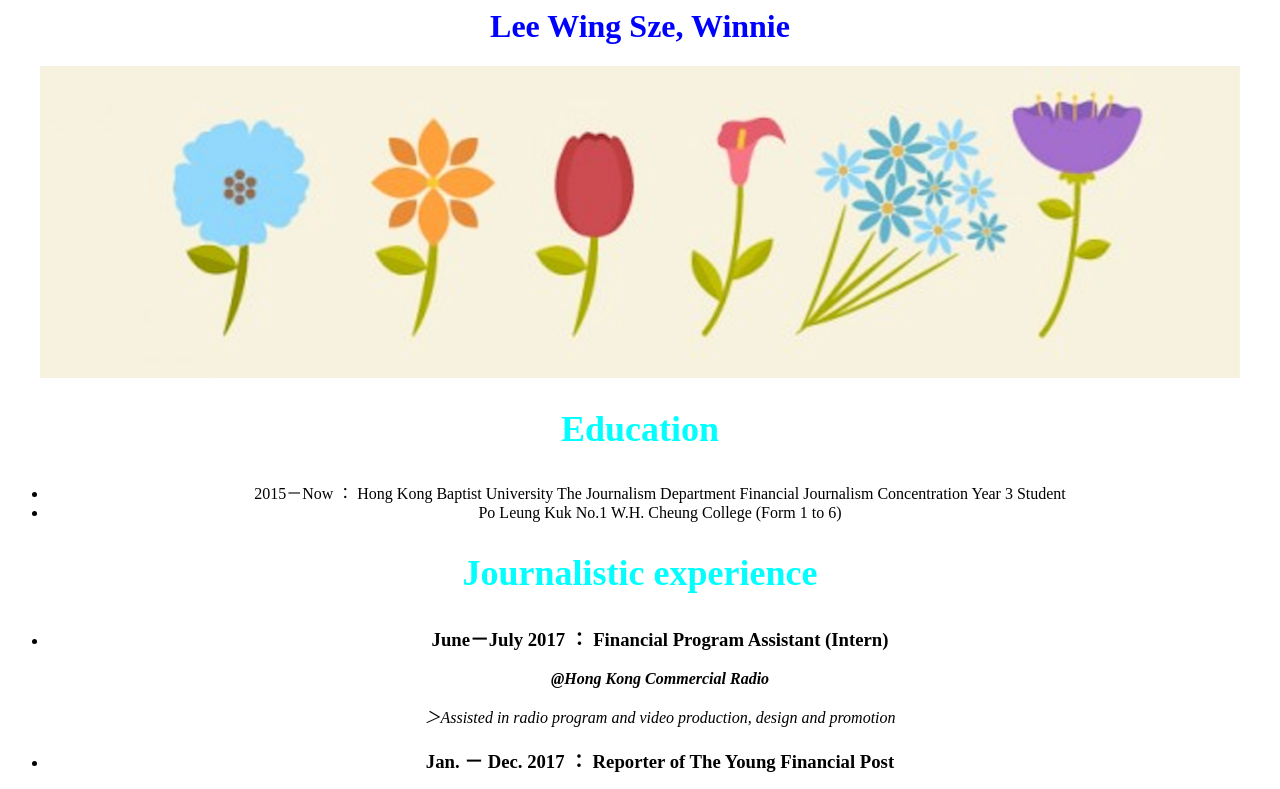
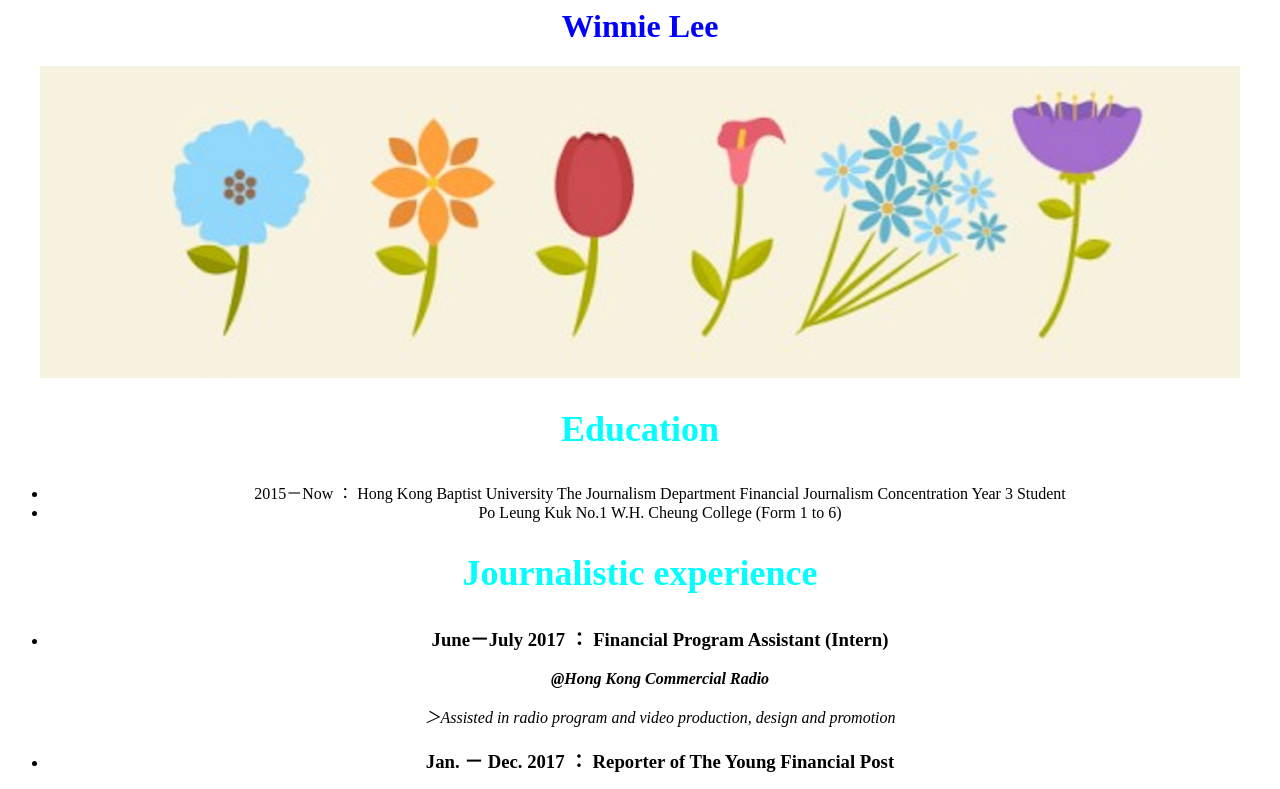
Before and after one commit to lwsze24/lwsze24.github.io, a plain HTML site: page index.html in a window 1280 px wide. Shown: the top 789 px of the page. Drawn offline with Linux system fonts and the light colour scheme.

Commit message:
Update index.html

```diff
--- a/index.html
+++ b/index.html
@@ -1,5 +1,5 @@
 <center><link rel="stylesheet" href="animate.css">
-<h1 class="animated infinite bounce"> Lee Wing Sze, Winnie </h1>
+<h1 class="animated infinite bounce"> Winnie Lee </h1>
 
 <img class="animated flipInY"src="flower.png" alt="Flower" height"300"="" width="1200">
 
```
